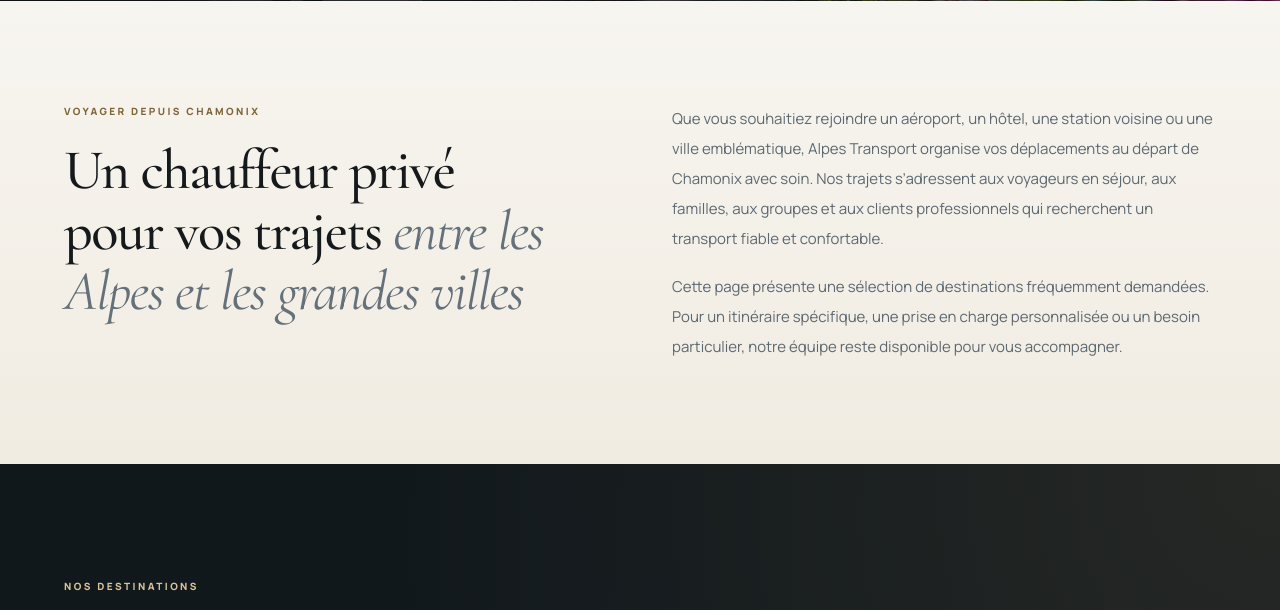
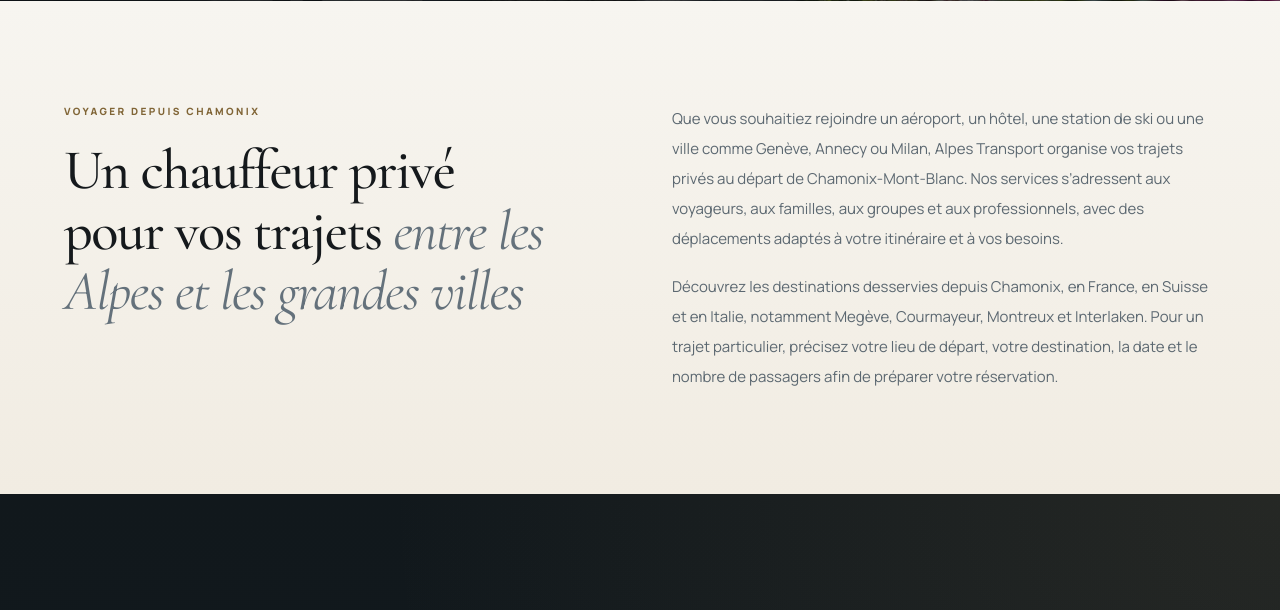
Before and after one commit to hudson661523-afk/Alpes, a PHP site: page /destinations/ in a window 1280 px wide. Shown: the part 909-1519 px from the top of the page. Run offline with PHP 8.4, Linux system fonts and the light colour scheme; some libraries are stand-ins or nearby versions.

Commit message:
Update destinations intro paragraphs on staging

```diff
--- a/destinations/index.php
+++ b/destinations/index.php
@@ -165,8 +165,8 @@ $destinations = [
                     <h2 id="dest-intro-title">Un chauffeur privé pour vos trajets <em>entre les Alpes et les grandes villes</em></h2>
                 </div>
                 <div class="dest-intro-copy">
-                    <p>Que vous souhaitiez rejoindre un aéroport, un hôtel, une station voisine ou une ville emblématique, Alpes Transport organise vos déplacements au départ de Chamonix avec soin. Nos trajets s’adressent aux voyageurs en séjour, aux familles, aux groupes et aux clients professionnels qui recherchent un transport fiable et confortable.</p>
-                    <p>Cette page présente une sélection de destinations fréquemment demandées. Pour un itinéraire spécifique, une prise en charge personnalisée ou un besoin particulier, notre équipe reste disponible pour vous accompagner.</p>
+                    <p>Que vous souhaitiez rejoindre un aéroport, un hôtel, une station de ski ou une ville comme Genève, Annecy ou Milan, Alpes Transport organise vos trajets privés au départ de Chamonix-Mont-Blanc. Nos services s’adressent aux voyageurs, aux familles, aux groupes et aux professionnels, avec des déplacements adaptés à votre itinéraire et à vos besoins.</p>
+                    <p>Découvrez les destinations desservies depuis Chamonix, en France, en Suisse et en Italie, notamment Megève, Courmayeur, Montreux et Interlaken. Pour un trajet particulier, précisez votre lieu de départ, votre destination, la date et le nombre de passagers afin de préparer votre réservation.</p>
                 </div>
             </div>
         </section>
```
